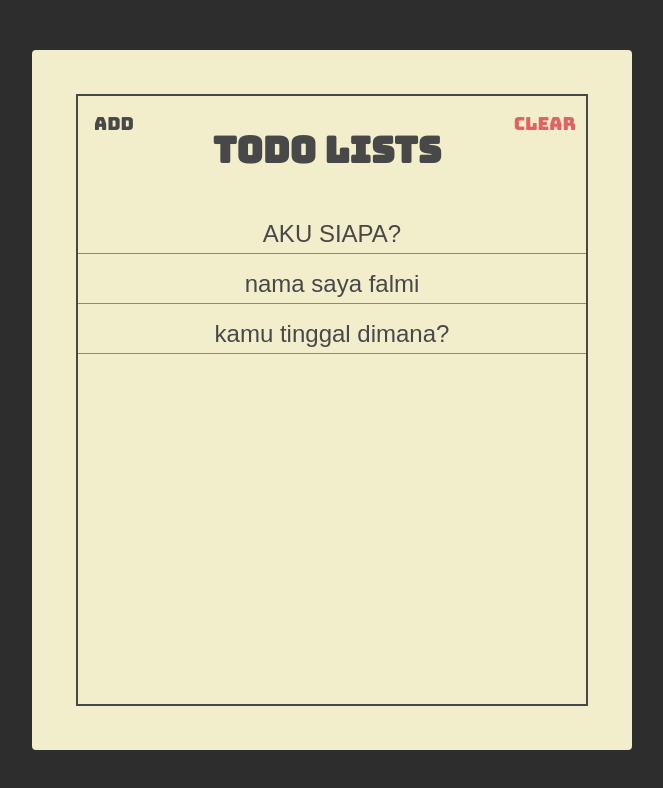
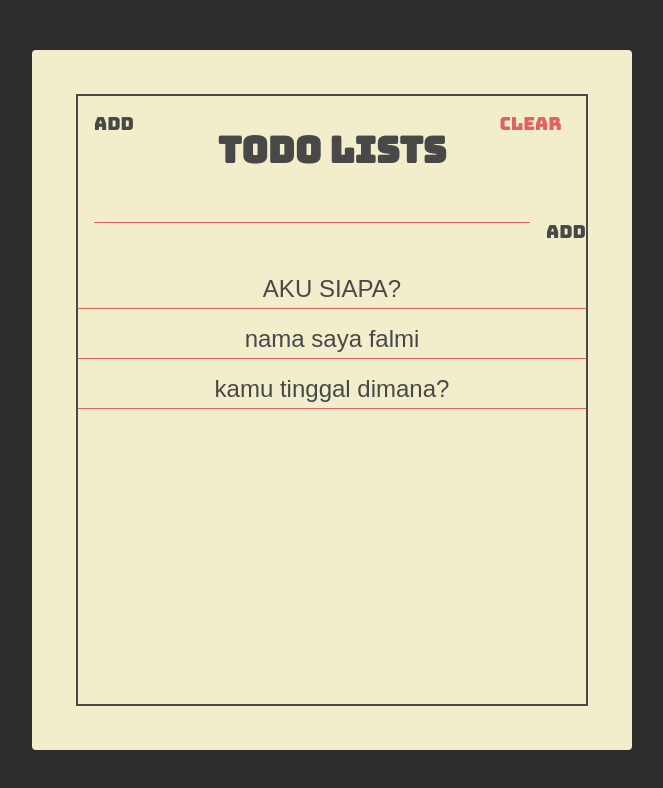
Before and after one commit to srifalmi/react-todolist, a React (Create React App) app: page / in a window 1280 px wide. Shown: the top 788 px of the page, without its empty margins (308-971 px from the left). Built offline with nearby package versions, Linux system fonts and the light colour scheme; a web font is replaced by a local one.

Commit message:
Layout All Component -Todos semakin rumit ;<

```diff
--- a/src/COMPONENTS/button/button.styles.js
+++ b/src/COMPONENTS/button/button.styles.js
@@ -24,8 +24,6 @@
     color: ${textColor};
     text-align: ${align};
 
-    width: 23%;
-
     padding: 16px;
     padding-right: unset;
     cursor: pointer;
--- a/src/COMPONENTS/header/Header.jsx
+++ b/src/COMPONENTS/header/Header.jsx
@@ -3,6 +3,8 @@
 import PropTypes from "prop-types";
 
 //import styles from "./header.module.css";
+import Container from "../../Layout/Container";
+import Item from "../../Layout/Item";
 
 import { useTheme } from "@emotion/react";
 
@@ -13,10 +15,20 @@
   const theme = useTheme();
 
   return (
-    <section css={styles.header}>
-      <Button text={showAdd ? "Finish" : "Add"} onClick={showAddToggle} />
-      <h1 css={styles.headerTitle(theme)}>TODO LISTS</h1>
-      <Button text="Clear" onClick={clearTodos} color="red" align="right" />
+    <section className="header-component">
+      <Container alignItems="flex-start">
+        <Item flex={1}>
+          <Button text={showAdd ? "Finish" : "Add"} onClick={showAddToggle} />
+        </Item>
+
+        <Item flex={2}>
+          <h1 css={styles.headerTitle(theme)}>TODO LISTS</h1>
+        </Item>
+
+        <Item flex={1} align="center">
+          <Button text="Clear" onClick={clearTodos} color="red" align="right" />
+        </Item>
+      </Container>
     </section>
   );
 };
--- a/src/COMPONENTS/header/header.styles.js
+++ b/src/COMPONENTS/header/header.styles.js
@@ -8,7 +8,6 @@
 
 export const headerTitle = (theme) =>
   css`
-    width: 52%;
     text-align: center;
 
     color: ${theme.color.primary.black};
--- a/src/COMPONENTS/paper/paper.styles.js
+++ b/src/COMPONENTS/paper/paper.styles.js
@@ -15,7 +15,8 @@
 
     height: 100%;
 
-    display: flex;
+    /*display: flex;
     flex-direction: column;
     justify-content: space-between;
+    */
   `;
--- a/src/COMPONENTS/todoform/TodoForm.jsx
+++ b/src/COMPONENTS/todoform/TodoForm.jsx
@@ -2,9 +2,11 @@
 import { jsx } from "@emotion/react";
 import { useTheme } from "@emotion/react";
 
+import Button from "../button/Button";
 import React from "react";
 import PropTypes from "prop-types";
-
+import Container from "../../Layout/Container";
+import Item from "../../Layout/Item";
 //import styles from "./todoform.module.css";
 import * as styles from "./todoform.styles";
 
@@ -29,17 +31,24 @@
     setValue("");
   };
 
-  if (showAdd) {
+  if (!showAdd) {
     return (
-      <section css={styles.add}>
-        <form css={styles.addForm} onSubmit={handleFormSubmit}>
+      <section className="todoform-component">
+        <form onSubmit={handleFormSubmit}>
+          <Container alignItems="flex-start">
+            <Item flex={1} padding="0 0 0 16px">
               <input
                 type="text"
                 css={styles.addInput({ theme })}
                 value={value}
                 onChange={(e) => setValue(e.target.value)}
               />
-          <button css={styles.addButton({ theme })}>Add</button>
+            </Item>
+
+            <Item>
+              <Button text="Add" />
+            </Item>
+          </Container>
         </form>
       </section>
     );
--- a/src/COMPONENTS/todoform/todoform.styles.js
+++ b/src/COMPONENTS/todoform/todoform.styles.js
@@ -1,22 +1,11 @@
 import { css } from "@emotion/react";
-
-export const add = () =>
-  css`
-    padding: 16px;
-  `;
-export const addForm = () =>
-  css`
-    display: flex;
-    align-items: flex-start;
-  `;
 
 export const addInput = ({ theme }) =>
   css`
     background: unset;
     border: unset;
     padding: 0 64px;
-
-    flex: 1;
+    width: 100%;
 
     border-bottom: 1px solid ${theme.color.primary.red};
     outline: unset;
@@ -25,19 +14,3 @@
     font-size: 16px;
     text-transform: lowercase;
   `;
-export const addButton = ({ theme }) =>
-  css`
-    font-size: 1.8rem;
-    font-family: "Bungee", sans-serif;
-
-    padding: 16px;
-    padding-right: unset;
-    cursor: pointer;
-
-    background: unset;
-    border: unset;
-    outline: unset;
-    &:active {
-      text-shadow: 1px 1px 2px ${theme.color.primary.black};
-    }
-  `;
--- a/src/Layout/Container.jsx
+++ b/src/Layout/Container.jsx
@@ -9,7 +9,8 @@
   flexWrap,
   justifyContent,
   alignItems,
-  alignContent
+  alignContent,
+  height
 }) => {
   const containerStyles = css`
     display: flex;
@@ -18,6 +19,7 @@
     justify-content: ${justifyContent};
     align-items: ${alignItems};
     align-content: ${alignContent};
+    height: ${height};
   `;
 
   return (
@@ -32,7 +34,8 @@
   flexWrap: "nowrap",
   justifyContent: "flex-start",
   alignItems: "stretch",
-  alignContent: "normal"
+  alignContent: "stretch",
+  height: "auto"
 };
 
 Container.propTypes = {
@@ -87,7 +90,8 @@
     "baseline",
     "first baseline",
     "last baseline"
-  ])
+  ]),
+  height: PropTypes.oneOfType([PropTypes.number, PropTypes.string])
 };
 
 export default Container;
--- a/src/Layout/Item.jsx
+++ b/src/Layout/Item.jsx
@@ -3,12 +3,14 @@
 
 import PropTypes from "prop-types";
 
-const Item = ({ children, flex }) => {
+const Item = ({ children, flex, align, padding }) => {
   return (
     <div
       className="flex-item"
       css={css`
         flex: ${flex};
+        text-align: ${align};
+        padding: ${padding};
       `}
     >
       {children}
@@ -16,12 +18,19 @@
   );
 };
 
+Item.defaultProps = {
+  align: "left",
+  padding: "unset"
+};
+
 Item.propTypes = {
   children: PropTypes.oneOf([
     PropTypes.arrayOf(PropTypes.node),
     PropTypes.node
   ]),
-  flex: PropTypes.oneOf([PropTypes.number, PropTypes.string])
+  padding: PropTypes.string,
+  flex: PropTypes.oneOf([PropTypes.number, PropTypes.string]),
+  align: PropTypes.oneOf(["center", "left", "right", "justify"])
 };
 
 export default Item;
--- a/src/pages/TodoList.jsx
+++ b/src/pages/TodoList.jsx
@@ -4,6 +4,8 @@
 import Header from "../COMPONENTS/header/Header";
 import TodoForm from "../COMPONENTS/todoform/TodoForm";
 import Todos from "../COMPONENTS/todos/Todos";
+
+import Container from "../Layout/Container";
 
 const TodoList = () => {
   const [todos, setTodos] = useState([
@@ -38,6 +40,11 @@
 
   return (
     <Paper>
+      <Container
+        flexDirection="column"
+        justifyContent="space-between"
+        height="100%"
+      >
         <Header
           showAddToggle={showAddToggle}
           showAdd={showAdd}
@@ -45,6 +52,7 @@
         />
         <TodoForm addTodo={addTodo} showAdd={showAdd} />
         <Todos todos={todos} completeTodo={completeTodo} />
+      </Container>
     </Paper>
   );
 };
```
Lines whose indentation alone changed are shown as unchanged.
